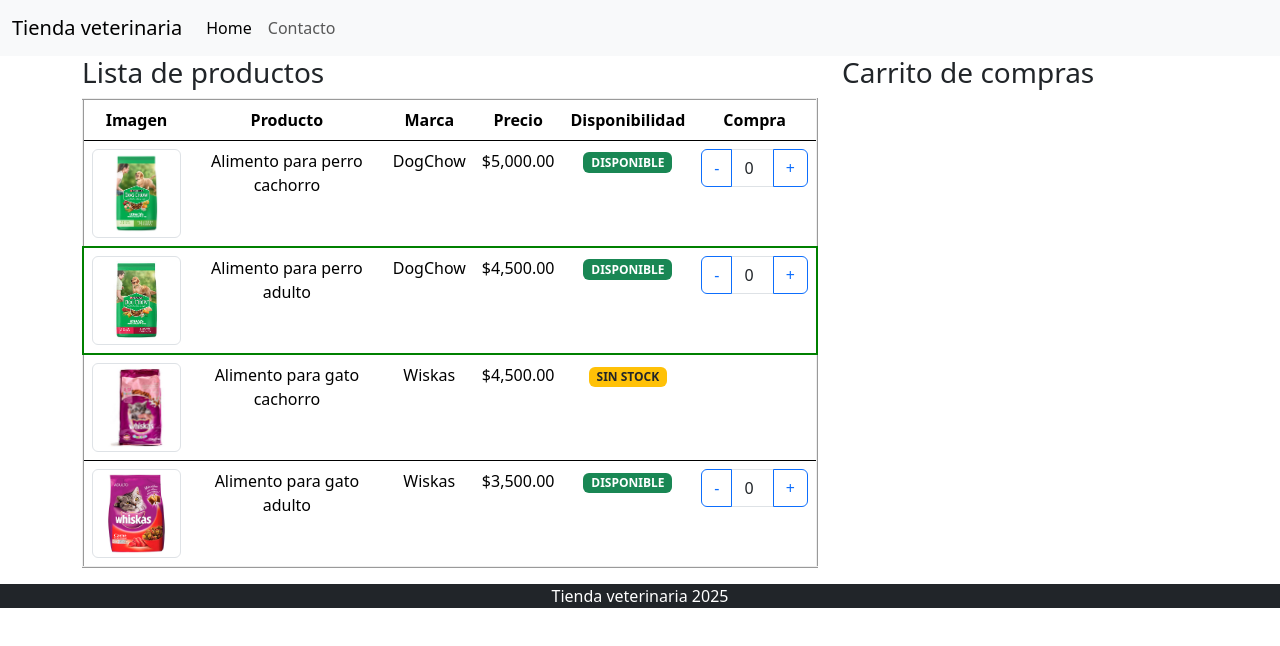
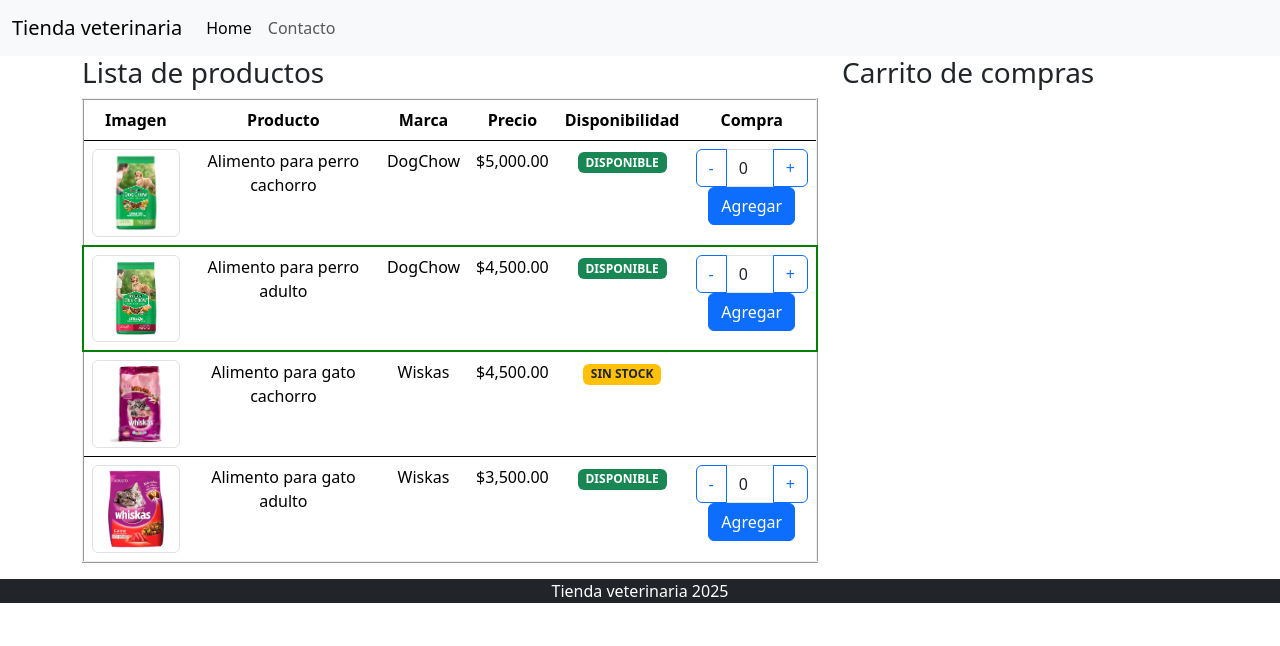
Before and after one commit to Juaky5555/Seminario_Angular, an Angular app: page /products in a window 1280 px wide. Shown: the top 646 px of the page. Built offline with nearby package versions, Linux system fonts and the light colour scheme.

Commit message:
agrega servicio

```diff
--- a/src/app/cart/cart.component.html
+++ b/src/app/cart/cart.component.html
@@ -1 +1,6 @@
 <h3>Carrito de compras</h3>
+<ul>
+    <li *ngFor="let product of cartList$ | async">
+        {{product.name}}: {{product.quantity}}
+    </li>
+</ul>
--- a/src/app/cart/cart.component.ts
+++ b/src/app/cart/cart.component.ts
@@ -1,4 +1,7 @@
 import { Component } from '@angular/core';
+import { ProductCartService } from '../product-cart.service';
+import { Product } from '../products-list/Product';
+import { Observable } from 'rxjs';
 
 @Component({
   selector: 'app-cart',
@@ -8,5 +11,10 @@
 })
 
 export class CartComponent {
+  cartList$: Observable<Product[]>;
+
+  constructor(private cart: ProductCartService){
+    this.cartList$ = cart.cartList.asObservable();
+  }
 
 }
--- /dev/null
+++ b/src/app/product-cart.service.ts
@@ -0,0 +1,27 @@
+import { Injectable } from '@angular/core';
+import { Product } from './products-list/Product';
+import { BehaviorSubject } from 'rxjs';
+
+@Injectable({
+  providedIn: 'root'
+})
+
+export class ProductCartService {
+
+  private _cartList: Product[] = [];
+  cartList: BehaviorSubject <Product[]> = new BehaviorSubject(this._cartList);
+
+  constructor() { }
+
+  addToCart(product: Product){
+    let item = this._cartList.find((v1) => v1.name == product.name);
+    if (!item) {
+      this._cartList.push({... product});
+    } else {
+      item.quantity += product.quantity;
+    }
+    console.log(this._cartList.length);
+    this.cartList.next(this._cartList); //equivalente a el emmit de los eventos
+  }
+
+}
--- a/src/app/products-list/products-list.component.html
+++ b/src/app/products-list/products-list.component.html
@@ -19,6 +19,7 @@
             <td> <span class = "badge bg-warning text-dark" *ngIf = "product.stock == 0"> SIN STOCK </span><span class="badge bg-success" *ngIf = "product.stock > 0"> DISPONIBLE </span> </td>
             <td>
                 <app-input-number [(quantity)]="product.quantity" [max]="product.stock" *ngIf = "product.stock > 0"></app-input-number>
+                <button class="btn btn-primary" (click)="addToCart(product)" *ngIf = "product.stock > 0">Agregar</button>
             </td>
         </tr>
     </tbody>
--- a/src/app/products-list/products-list.component.ts
+++ b/src/app/products-list/products-list.component.ts
@@ -1,5 +1,7 @@
 import { Component } from '@angular/core';
 import { Product } from './Product';
+import { ProductCartService } from '../product-cart.service';
+import { producerIncrementEpoch } from '@angular/core/primitives/signals';
 
 @Component({
   selector: 'app-products-list',
@@ -47,4 +49,13 @@
               "quantity" : 0,
             }
           ]
+
+  constructor(private cart: ProductCartService){
+  }
+
+  addToCart(product: Product){
+    this.cart.addToCart(product);
+    product.stock -= product.quantity;
+    product.quantity = 0;
+  }
 }
```
